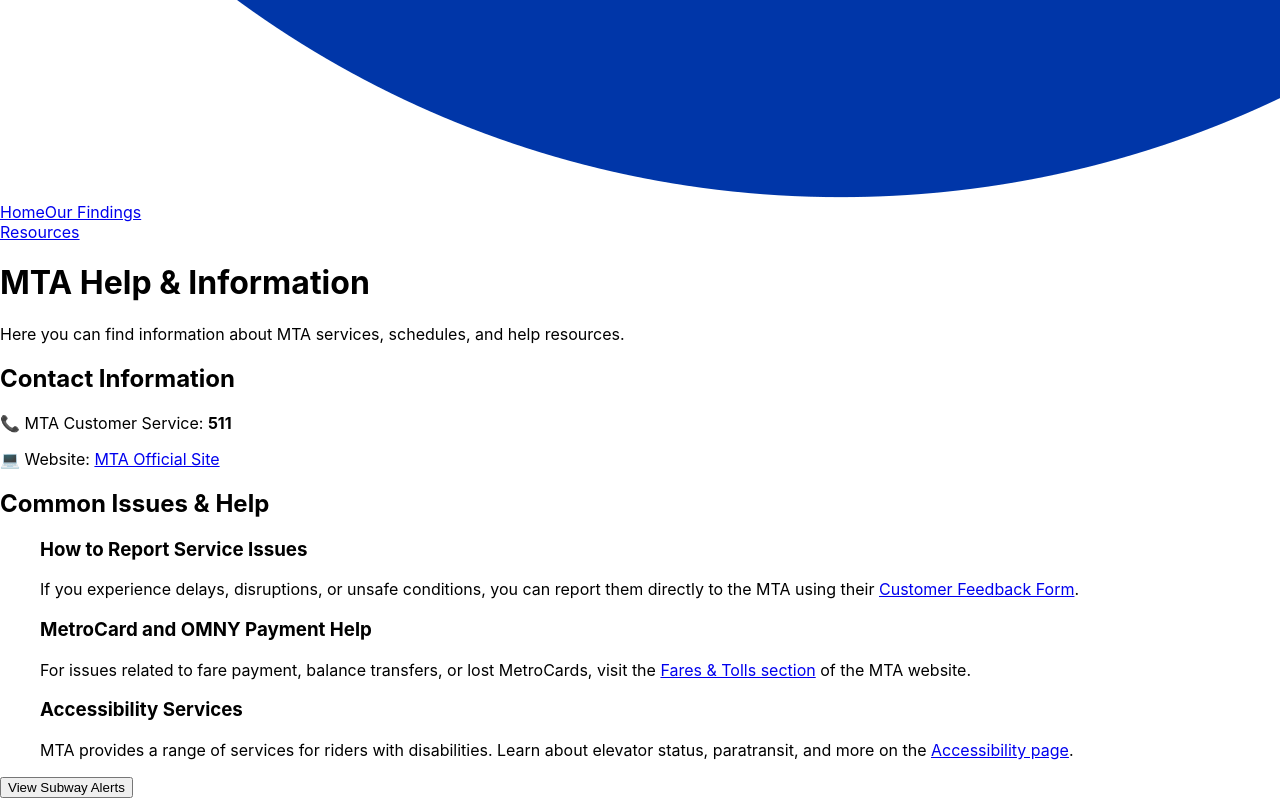
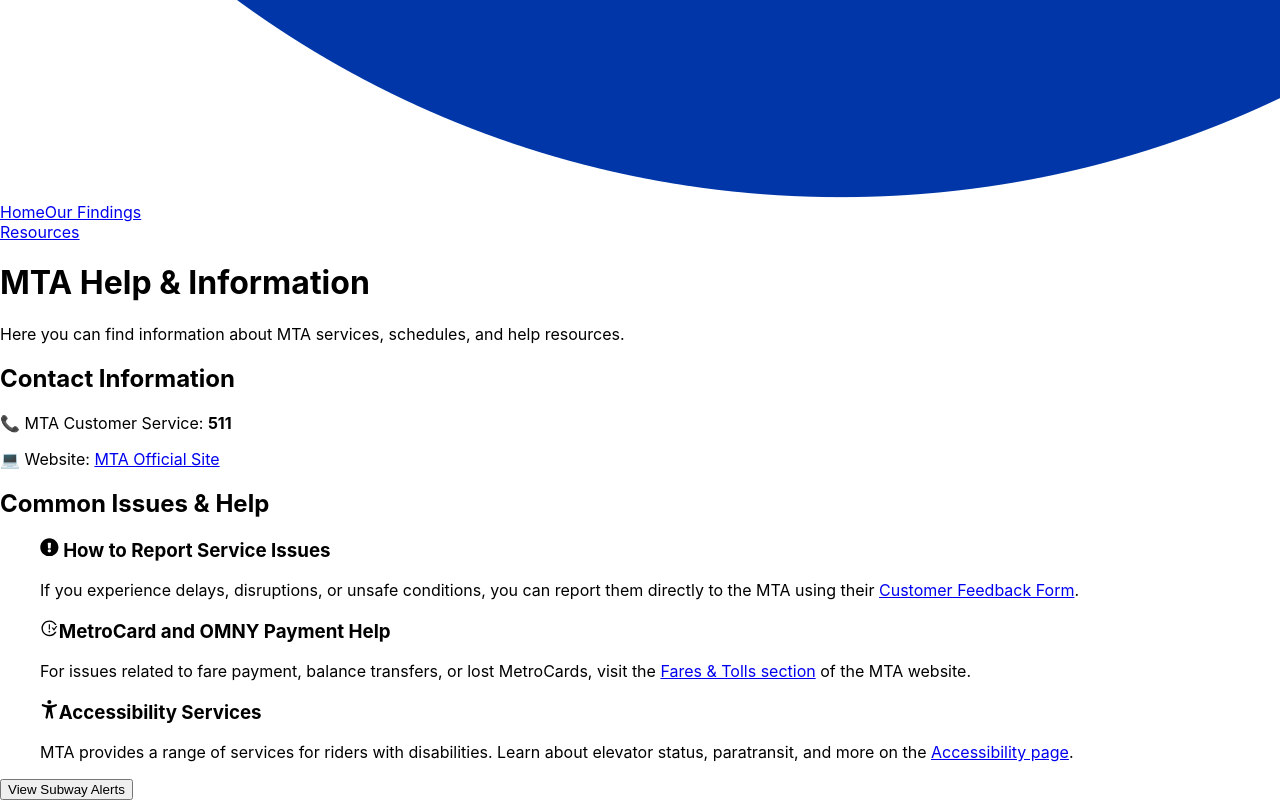
Before and after one commit to Hafiz6092/Fare-Evaders, a React (Create React App) app in the folder frontend/fare-evaders/: page /resources in a window 1280 px wide. Shown: the part 1849-2649 px from the top of the page. Built offline with nearby package versions, Linux system fonts and the light colour scheme.

Commit message:
added icons

```diff
--- a/frontend/fare-evaders/package.json
+++ b/frontend/fare-evaders/package.json
@@ -14,6 +14,7 @@
     "leaflet-defaulticon-compatibility": "^0.1.2",
     "react": "^19.0.0",
     "react-dom": "^19.0.0",
+    "react-icons": "^5.5.0",
     "react-leaflet": "^5.0.0",
     "react-router-dom": "^7.2.0",
     "react-scripts": "5.0.1",
--- a/frontend/fare-evaders/src/components/Navbar.js
+++ b/frontend/fare-evaders/src/components/Navbar.js
@@ -1,6 +1,7 @@
 import React from "react";
 import { Link } from "react-router-dom";
 import mtaLogo from "../assets/mta-logo.png"; // Make sure to save the logo in src/assets/
+
 
 function Navbar() {
   return (
--- a/frontend/fare-evaders/src/pages/Resources.js
+++ b/frontend/fare-evaders/src/pages/Resources.js
@@ -1,5 +1,9 @@
 import React from "react";
 import { useNavigate } from "react-router-dom"; // assuming you are using react-router
+import { FaExclamationCircle, FaCreditCard, FaWheelchair } from "react-icons/fa";
+import { AiOutlineIssuesClose } from "react-icons/ai";
+import { IoAccessibility } from "react-icons/io5";
+
 
 function Resources() {
   const navigate = useNavigate();
@@ -19,7 +23,9 @@
       <ul className="list-disc list-inside mt-2 text-gray-100">
       <div className="space-y-4 text-left inline-block text-gray-300">
         <div>
-    <h3 className="font-semibold text-white">How to Report Service Issues</h3>
+            <h3 className="flex items-center gap-2 font-semibold text-white">
+                <FaExclamationCircle /> How to Report Service Issues
+             </h3>
             <p>
             If you experience delays, disruptions, or unsafe conditions, you can report them directly to the MTA using their{" "}
             <a
@@ -34,7 +40,7 @@
         </div>
 
         <div>
-    <h3 className="font-semibold text-white">MetroCard and OMNY Payment Help</h3>
+            <h3 className="flex items-center gap-2 font-semibold text-white"> <AiOutlineIssuesClose />MetroCard and OMNY Payment Help</h3>
             <p>
             For issues related to fare payment, balance transfers, or lost MetroCards, visit the{" "}
             <a
@@ -50,7 +56,7 @@
         </div>
 
         <div>
-    <h3 className="font-semibold text-white">Accessibility Services</h3>
+            <h3 className="flex items-center gap-2 font-semibold text-white"><IoAccessibility />Accessibility Services</h3>
             <p>
             MTA provides a range of services for riders with disabilities. Learn about elevator status, paratransit, and more on the{" "}
             <a
@@ -62,6 +68,8 @@
                 Accessibility page
             </a>.
             </p>
+
+
         </div>
         </div>
 
```
Also changed, not shown: 1 other file (tests, documents, lock files or other folders). Lines whose indentation alone changed are shown as unchanged.
